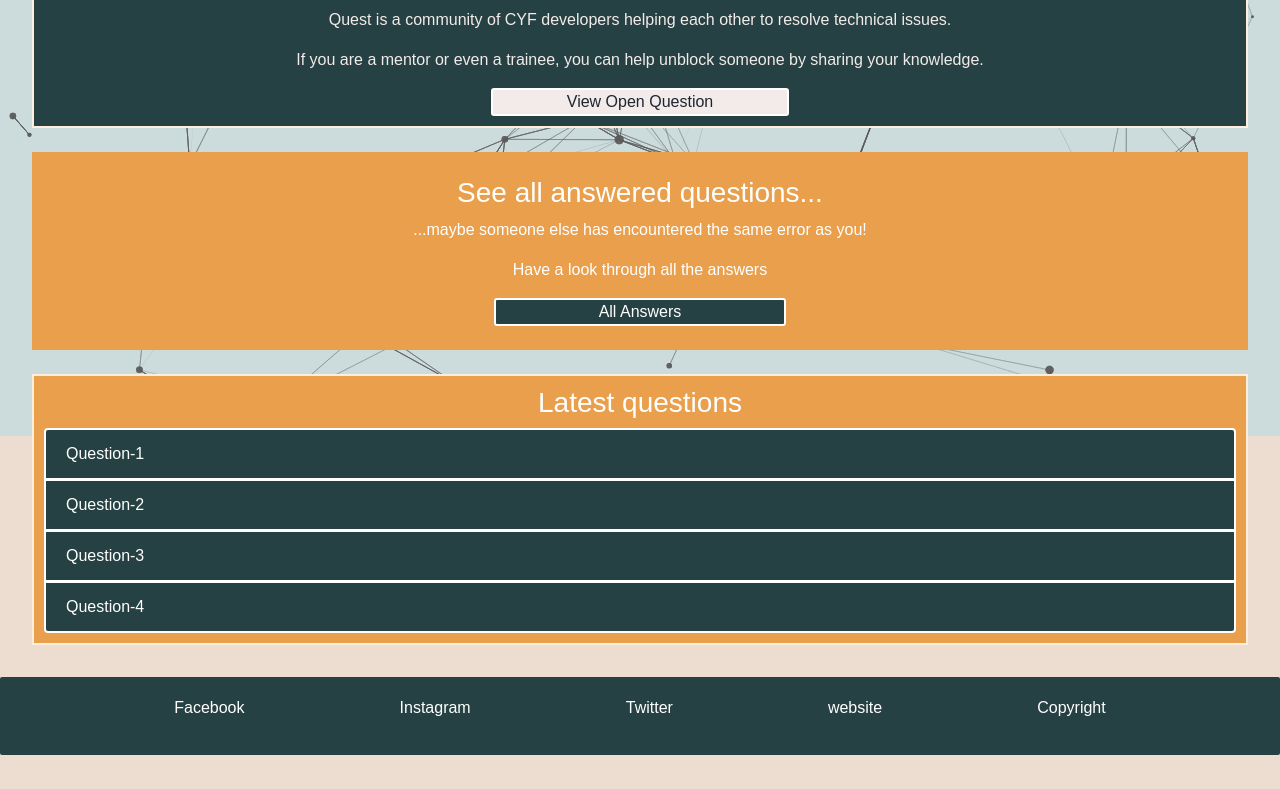
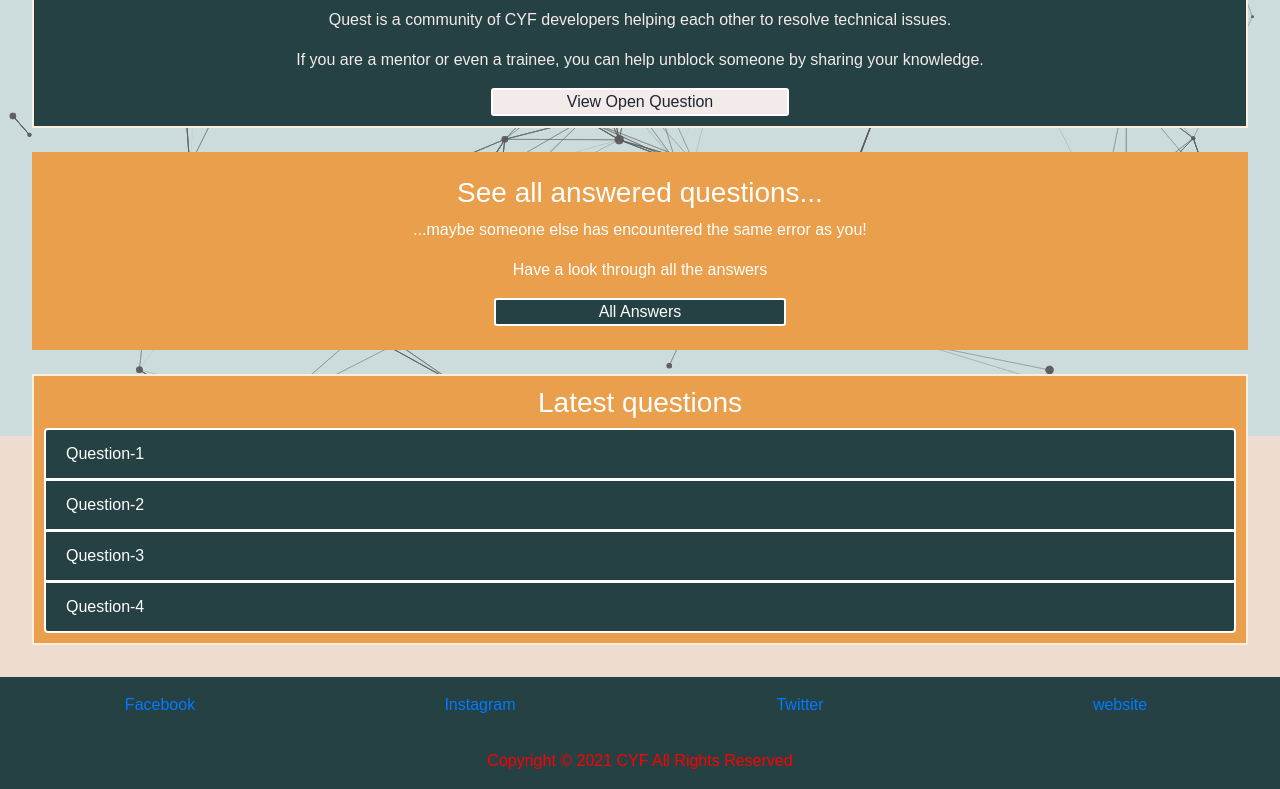
Before and after one commit to ATedy/wm2-q-and-a, a React (Create React App) app in the folder client/: page / in a window 1280 px wide. Shown: the part 364-1153 px from the top of the page. Before the commit the page ends 1119 px from the top, so only its background shows below. Built offline with nearby package versions, Linux system fonts and the light colour scheme.

Commit message:
Footer component created

```diff
--- /dev/null
+++ b/client/src/pages/Footer.js
@@ -0,0 +1,37 @@
+import React from "react";
+const Footer = () => {
+  return (
+    <footer className="list-footer">
+      <ul className="list">
+        <li>
+          <a href="https://www.facebook.com/codeyourfuture.io/" target="_blank">
+            Facebook
+          </a>
+        </li>
+        <li>
+          <a
+            href="https://www.instagram.com/codeyourfuture_/?hl=en"
+            target="_blank"
+          >
+            Instagram
+          </a>
+        </li>
+        <li>
+          <a
+            href="https://twitter.com/CodeYourFuture?ref_src=twsrc%5Egoogle%7Ctwcamp%5Eserp%7Ctwgr%5Eauthor"
+            target="_blank"
+          >
+            Twitter
+          </a>
+        </li>
+        <li>
+          <a href="#https://codeyourfuture.io/" target="_blank">
+            website
+          </a>
+        </li>
+      </ul>
+      <p className="copyright">Copyright &copy; 2021 CYF All Rights Reserved</p>
+    </footer>
+  );
+};
+export default Footer;
--- a/client/src/pages/Home.css
+++ b/client/src/pages/Home.css
@@ -251,10 +251,10 @@ header{
 }
 
 /* footer sec */
-
+/*
 .footer-section{
   flex-direction: column-reverse;
-  /* background-color: lightgrey; */
+  background-color: lightgrey;
   background-color: #264143;
   padding: 1.5%;
   border-radius: 2px;
@@ -277,4 +277,35 @@ header{
   flex-direction: column;
   padding-left: 100px;
   border-radius: 10px;
+} */
+
+/* new */
+
+.list-footer{
+  width: 100%;
+  height: 7rem;
+  background-color: #264143;
+position: absolute;
+margin: 0;
+padding: 0;
+
 }
+.list{
+  display: grid;
+  grid-template-columns: repeat(4, 1fr);
+  place-items: center;
+  margin: auto;
+  width: 100%;
+
+
+}
+.list li{
+  list-style-type: none;
+  color: red;
+  margin-top: 1em;
+
+}
+.copyright{
+  color: red;
+  margin-top: 2em ;
+}
--- a/client/src/pages/Home.js
+++ b/client/src/pages/Home.js
@@ -3,6 +3,7 @@ import "./Home.css";
 import logo from "./logo.svg";
 import Feature from "./particles";
 import NavBar from "./NavBar";
+import Footer from "./Footer";
 
 export function Home(props) {
   return (
@@ -60,18 +61,20 @@ export function Home(props) {
           </ul>
         </section>
       </main>
-
-      <section className="footer-section">
+      <Footer />
+      {/* <section className="footer-section">
         <footer className="list-footer">
           <ul className="list">
-            <li>Facebook</li>
+            <li>Facebook
+
+            </li>
             <li>Instagram</li>
             <li>Twitter</li>
             <li>website</li>
             <li>Copyright</li>
           </ul>
         </footer>
-      </section>
+      </section> */}
     </div>
   );
 }
```
